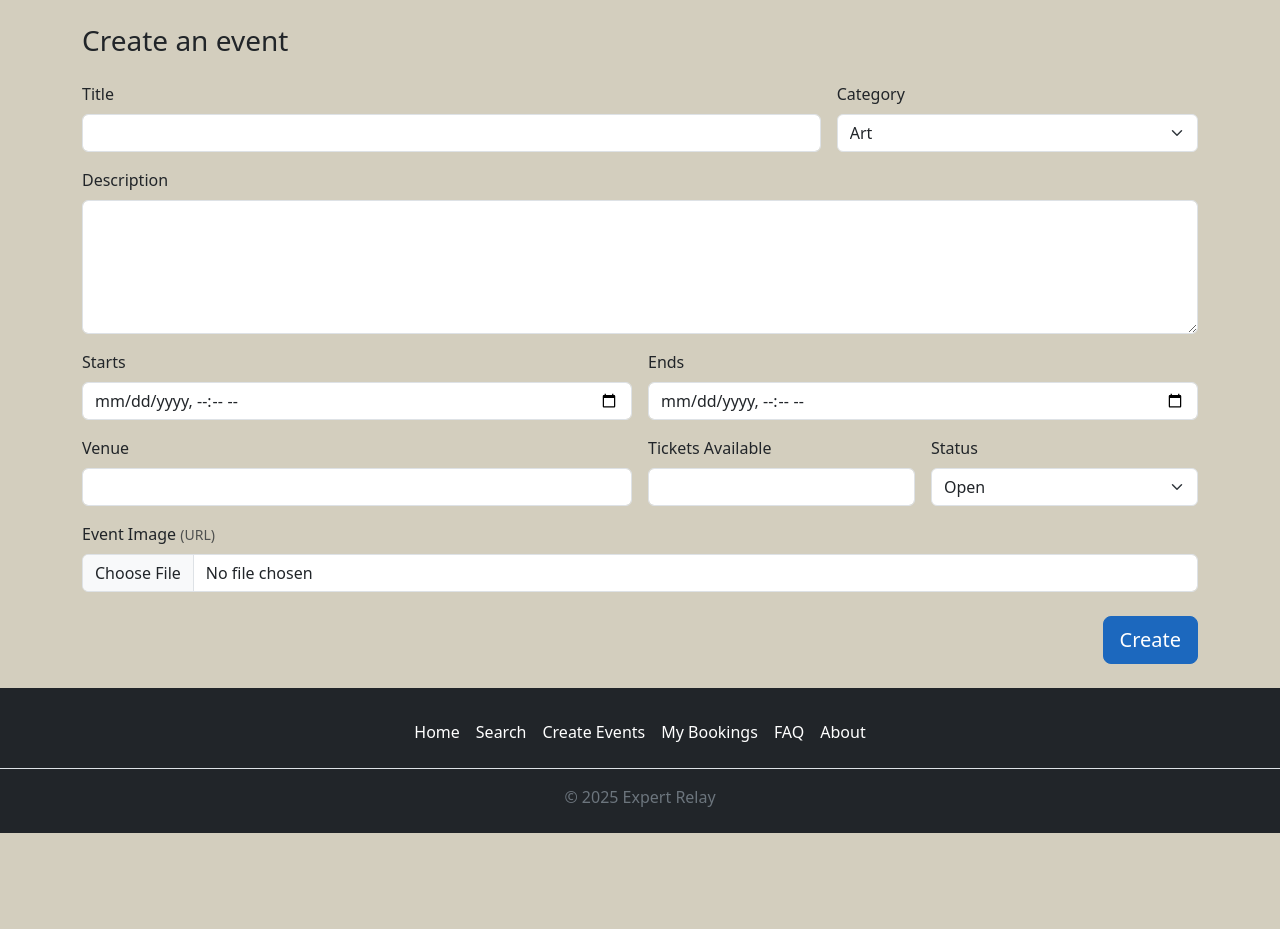
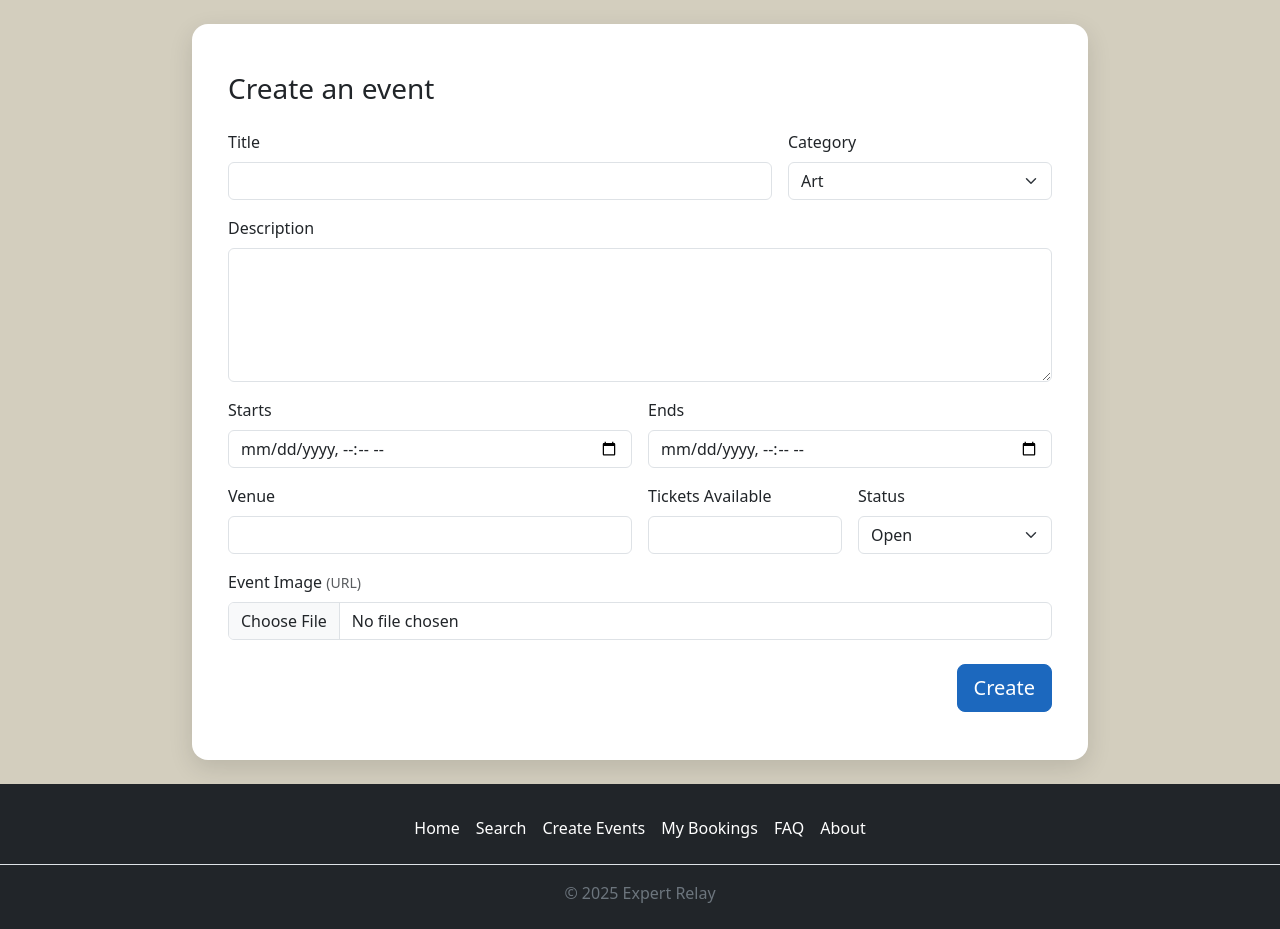
Before and after one commit to Doozie01/IAB207-G34-T2, a Flask app: page /create-event in a window 1280 px wide. Shown: the part 66-995 px from the top of the page. Before the commit the page ends 899 px from the top, so only its background shows below. Run offline with Flask 3, Linux system fonts and the light colour scheme; a user stored in the database is signed in; some libraries are stand-ins or nearby versions.

Commit message:
Added EXR-SHELL to create-event

```diff
--- a/travel/templates/create-event.html
+++ b/travel/templates/create-event.html
@@ -1,5 +1,8 @@
 {% extends 'base.html' %}
 {% block content %}
+
+
+<main class="exr-shell">
   <div class="container py-4">
     <h1 class="h3 mb-4">Create an event</h1>
 
@@ -54,4 +57,5 @@
       </div>
     </form>
   </div>
+</main>
 {% endblock %}
```
Also changed, not shown: instance/traveldb.sqlite. Lines whose indentation alone changed are shown as unchanged.
